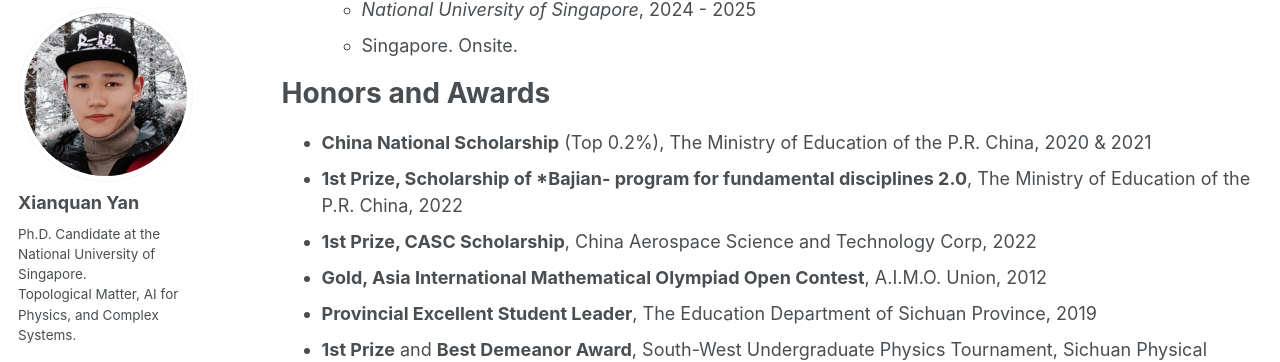
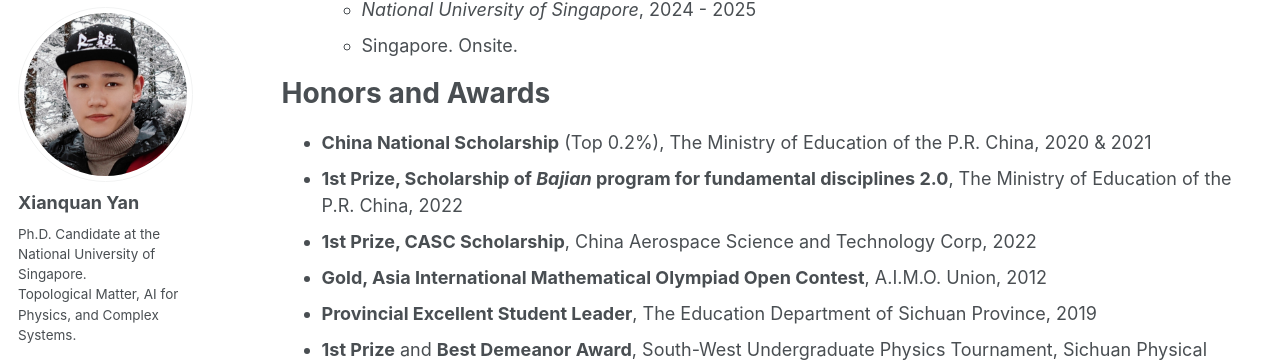
Before and after one commit to sarinstein-yan/sarinstein-yan.github.io, a Jekyll site: the page built from _pages/cv.md, in a window 1280 px wide and 900 px high, scrolled down 1247 px. Shown: the part 92-454 px from the top of the window. Built offline with Jekyll 4.4.1, drawn with Linux system fonts in a browser that asks for light colours; some web fonts are replaced.

Commit message:
Update cv.md

```diff
--- a/_pages/cv.md
+++ b/_pages/cv.md
@@ -60,7 +60,7 @@ Experience
 Honors and Awards
 ======
 - **China National Scholarship** (Top 0.2%), The Ministry of Education of the P.R. China, 2020 & 2021
-- **1st Prize, Scholarship of *Bajian- program for fundamental disciplines 2.0**, The Ministry of Education of the P.R. China, 2022
+- **1st Prize, Scholarship of *Bajian* program for fundamental disciplines 2.0**, The Ministry of Education of the P.R. China, 2022
 - **1st Prize, CASC Scholarship**, China Aerospace Science and Technology Corp, 2022
 - **Gold, Asia International Mathematical Olympiad Open Contest**, A.I.M.O. Union, 2012
 - **Provincial Excellent Student Leader**, The Education Department of Sichuan Province, 2019
```
